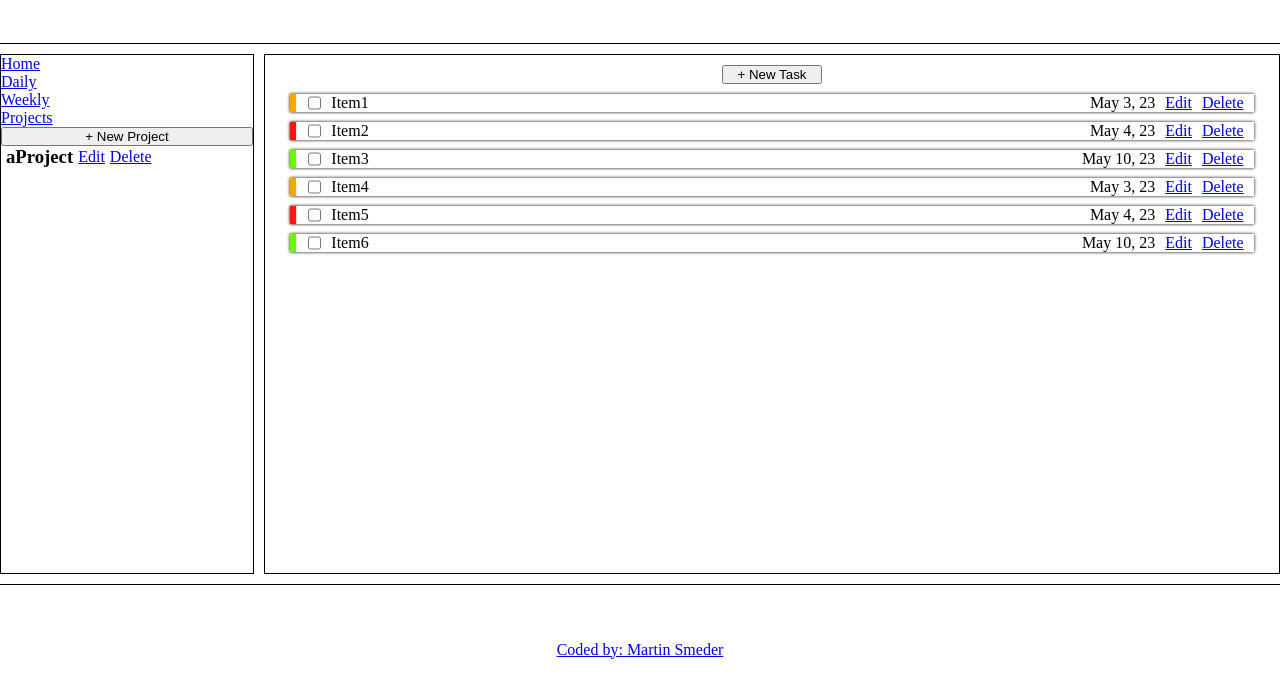
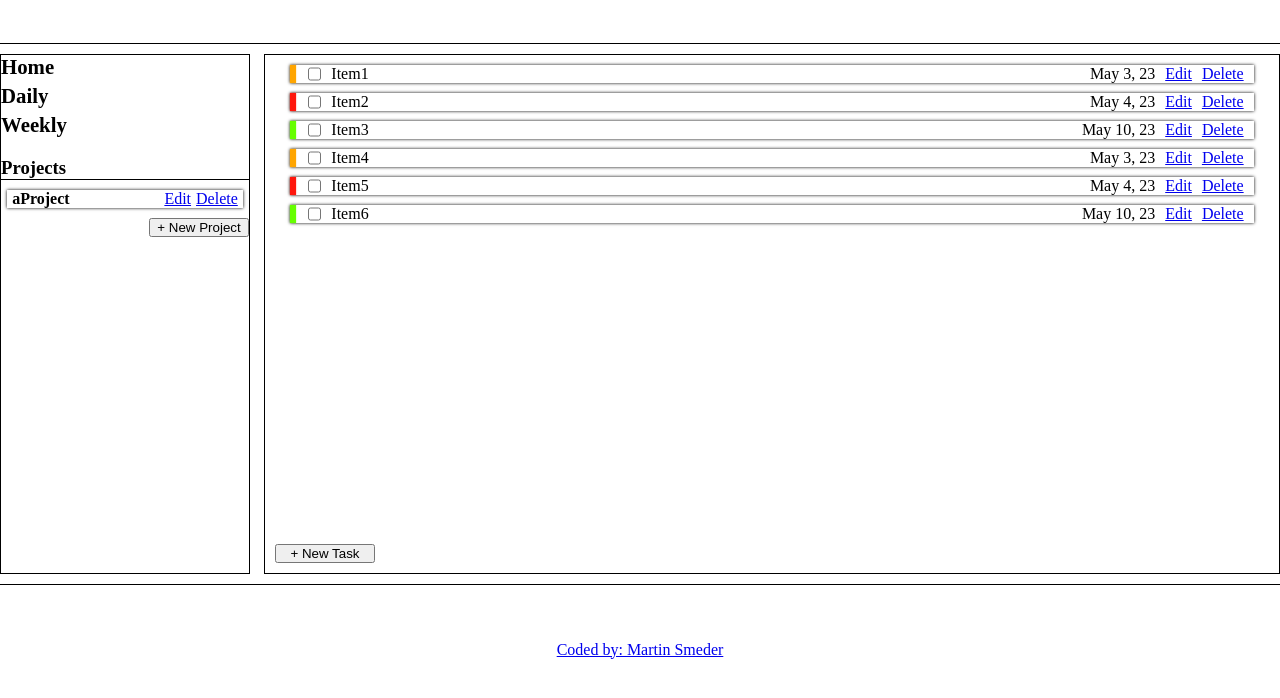
Before and after one commit to martinsmeder/todo_list, a plain HTML site: page index.html in a window 1280 px wide. Shown: the part 86-784 px from the top of the page. Drawn offline with Linux system fonts and the light colour scheme.

Commit message:
Added style to project cards

```diff
--- a/index.html
+++ b/index.html
@@ -21,15 +21,15 @@
     </div>
 
     <div id="projects">
-      <a href="#">Projects</a>
+      <h3>Projects</h3>
+      <div id="projectContainer"></div>
       <button id="newProjectBtn">+ New Project</button>
-      <div id="projectContainer"></div>
     </div>
   </aside>
 
   <main>
+    <div id="content"></div>
     <button id="newTaskBtn">+ New Task</button>
-    <div id="content"></div>
   </main>
 
   <footer>
--- a/style.css
+++ b/style.css
@@ -12,6 +12,8 @@ body {
     grid-gap: 10px;
 }
 
+/*=============================================== HEADER =======================================*/
+
 header {
     grid-column: 1 / 3;
     grid-row: 1 / 2;
@@ -21,16 +23,20 @@ header {
     border-bottom: 1px solid #000;
 }
 
+/*================================================ MAIN =======================================*/
+
 main {
     grid-column: 2 / 3;
     grid-row: 2 / 3;
     display: flex;
     flex-direction: column;
+    justify-content: space-between;
     align-items: center;
     border: 1px solid #000;
 }
 
 main #newTaskBtn {
+    align-self: start;
     width: 100px;
     margin: 10px;
 }
@@ -41,7 +47,10 @@ main #content {
     flex-direction: column;
     align-items: center;
     gap: 10px;
+    margin-top: 10px;
 }
+
+/* =================== ITEM CARDS  */
 
 main #content .card {
     width: 95%;
@@ -94,7 +103,10 @@ main #content .card .priority.high {
     box-shadow: 0 0 .1rem #FF160C;
 }
 
+/*=========================================== SIDEBAR ========================================*/
+
 aside {
+    width: 250px;
     grid-column: 1 / 2;
     grid-row: 2 / 3;
     border: 1px solid #000;
@@ -103,22 +115,59 @@ aside {
 aside #allItems {
     display: flex;
     flex-direction: column;
+    gap: 5px;
+    margin-bottom: 20px;
+}
+
+aside #allItems a {
+    text-decoration: none;
+    color: #000;
+    font-size: 1.3rem;
+    font-weight: bold;
 }
 
 aside #projects {
     display: flex;
     flex-direction: column;
+    gap: 10px;
+}
+
+aside #projects h3 {
+    border-bottom: 1px solid #000;
+}
+
+aside #projects #projectContainer {
+    display: flex;
+    flex-direction: column;
+    align-items: center;
+    gap: 5px;
 }
 
 aside #projects .card {
-    width: 100%;
+    width: 95%;
     display: flex;
-    align-items: center;
+    justify-content: space-between;
+    align-self: center;
+    box-shadow: 0 0 .2rem #000;
 }
 
-aside #projects .card * { /* Target every div that is a child of .card */
+aside #projects .card .left a {
+    text-decoration: none;
+    color: #000;
+    font-weight: bold;
     padding-left: 5px;
 }
+
+aside #projects .card .right a {
+    padding-right: 5px;
+}
+
+aside #projects #newProjectBtn {
+    width: 100px;
+    align-self: flex-end;
+}
+
+/*============================================= FOOTER ========================================*/
 
 footer {
     grid-column: 1 / 3;
```
Also changed, not shown: main.js.
